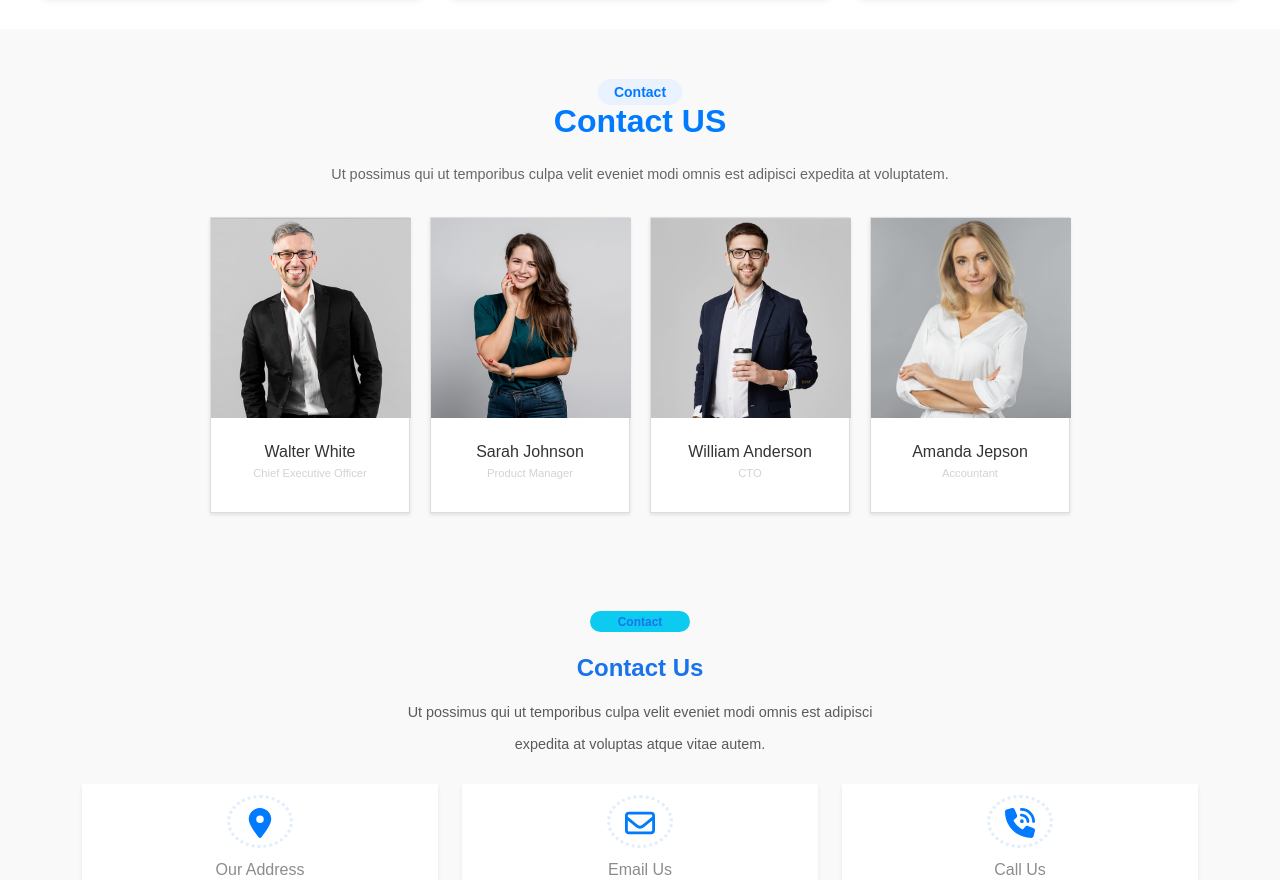
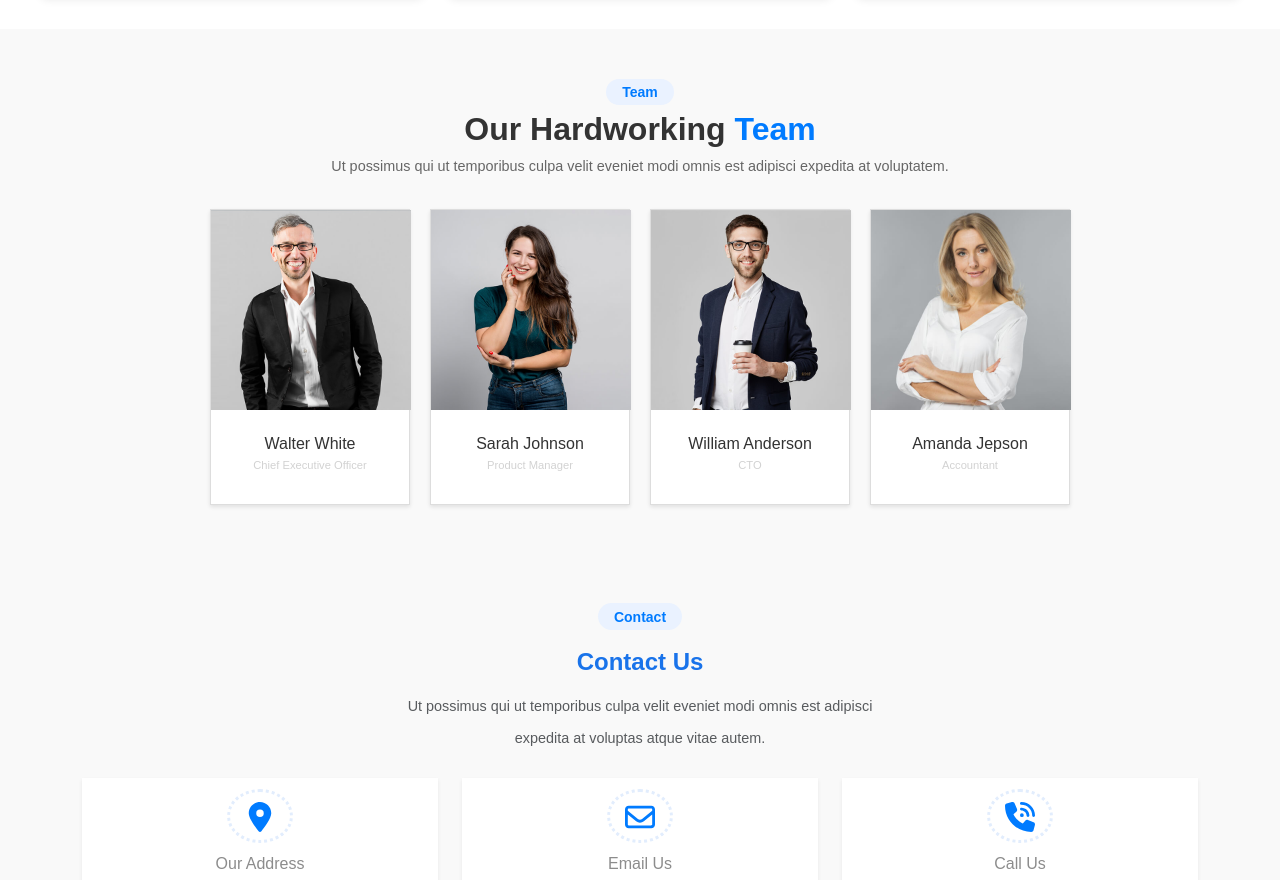
Before and after one commit to Tiiick10/Projet_SASS_Pauline_Fabian, a website: page index.html in a window 1280 px wide. Shown: the part 2003-2883 px from the top of the page. Drawn offline with nearby package versions, Linux system fonts and the light colour scheme.

Commit message:
start responsive

```diff
--- a/index.html
+++ b/index.html
@@ -183,8 +183,8 @@
       </section>
 
       <section class="team-section">
-        <span class="services-label">Contact</span>
-        <h2><span>Contact US</span></h2><br>
+        <span class="services-label">Team</span>
+        <h2 class="services-title">Our Hardworking <span class="services-highlight">Team</span></h2>
         <p>Ut possimus qui ut temporibus culpa velit eveniet modi omnis est adipisci expedita at voluptatem.</p>
         <div class="team-container">
             <div class="team-member">
@@ -217,7 +217,7 @@
   <section class="contact-section py-5">
     <div class="container text-center">
       <div class="mb-4">
-        <div class="badge rounded-pill bg-info mb-4 h2Color widthPill">Contact</div>
+        <span class="services-label">Contact</span>
         <h2 class="h2Color fs-4">Contact Us</h2>
         <p class="text-muted mt-3 lineH">Ut possimus qui ut temporibus culpa velit eveniet modi omnis est adipisci <br> expedita at voluptas atque vitae autem.</p>
       </div>
--- a/src/sass/modules/_contactFooter.sass
+++ b/src/sass/modules/_contactFooter.sass
@@ -38,6 +38,7 @@ footer
 
 .h2Color
     color: #1973ea
+    margin-top: 20px
 
 .widthPill
     width: 100px
--- a/src/sass/modules/_heroNav.sass
+++ b/src/sass/modules/_heroNav.sass
@@ -32,3 +32,7 @@
   bottom: 150px
   left: 320px
   font-size: .9rem
+
+@media (max-width: 768px )
+  section
+    max-width: 768px
--- a/src/sass/modules/_servicesSection.sass
+++ b/src/sass/modules/_servicesSection.sass
@@ -59,7 +59,6 @@ p
   font-size: 2.5rem
   color: #007bff
   margin-bottom: 1rem
-  background:#f1f6fe
   margin-left: 40%
   margin-right: 40%
 
```
Also changed, not shown: public/css/style.css, 1 other file.
